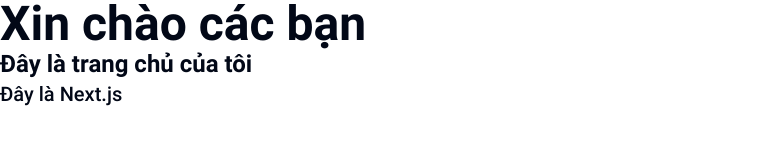
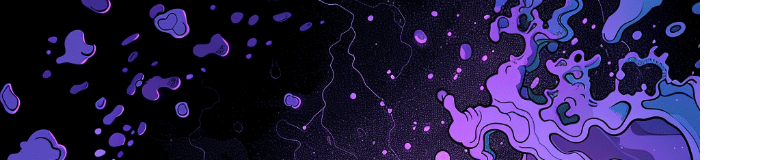
Before and after one commit to nboraxxd/next-free, a Next.js app: page / in a window 1280 px wide. Shown: the top 160 px of the page, without its empty margins (0-763 px from the left). Built offline with nearby package versions, Linux system fonts and the light colour scheme.

Commit message:
Using image in next.js

```diff
--- a/next.config.mjs
+++ b/next.config.mjs
@@ -1,4 +1,15 @@
 /** @type {import('next').NextConfig} */
-const nextConfig = {};
+const nextConfig = {
+  images: {
+    remotePatterns: [
+      {
+        protocol: 'https',
+        hostname: 'images.pexels.com',
+        port: '',
+        pathname: '/photos/**',
+      },
+    ],
+  },
+}
 
-export default nextConfig;
+export default nextConfig
--- a/src/app/page.tsx
+++ b/src/app/page.tsx
@@ -1,9 +1,32 @@
+import Image from 'next/image'
+// import suffer from '../../public/images/suffer.png'
+
 export default function Home() {
   return (
     <div>
-      <h1 className="text-5xl font-bold">Xin chào các bạn</h1>
-      <p className="text-2xl font-semibold">Đây là trang chủ của tôi</p>
-      <p className="font-roboto text-xl font-medium">Đây là Next.js</p>
+      <div className="size-[700px] bg-red-300">
+        <Image
+          src="/images/suffer.png"
+          alt="Suffer"
+          width={300}
+          height={300}
+          quality={90}
+          priority
+          className="size-[700px]"
+        />
+      </div>
+      <div className="size-[600px] bg-blue-400">
+        <Image
+          src="https://images.pexels.com/photos/20556502/pexels-photo-20556502/free-photo-of-t-i-l-h-i-hinh-bong-hinh-chi-u.jpeg?auto=compress&cs=tinysrgb&w=1260&h=750&dpr=1"
+          alt="Firework"
+          width={100}
+          height={100}
+          quality={90}
+          priority
+          className="size-[600px]"
+          title="Firework"
+        />
+      </div>
     </div>
   )
 }
```
Also changed, not shown: public/images/suffer.png (added).
